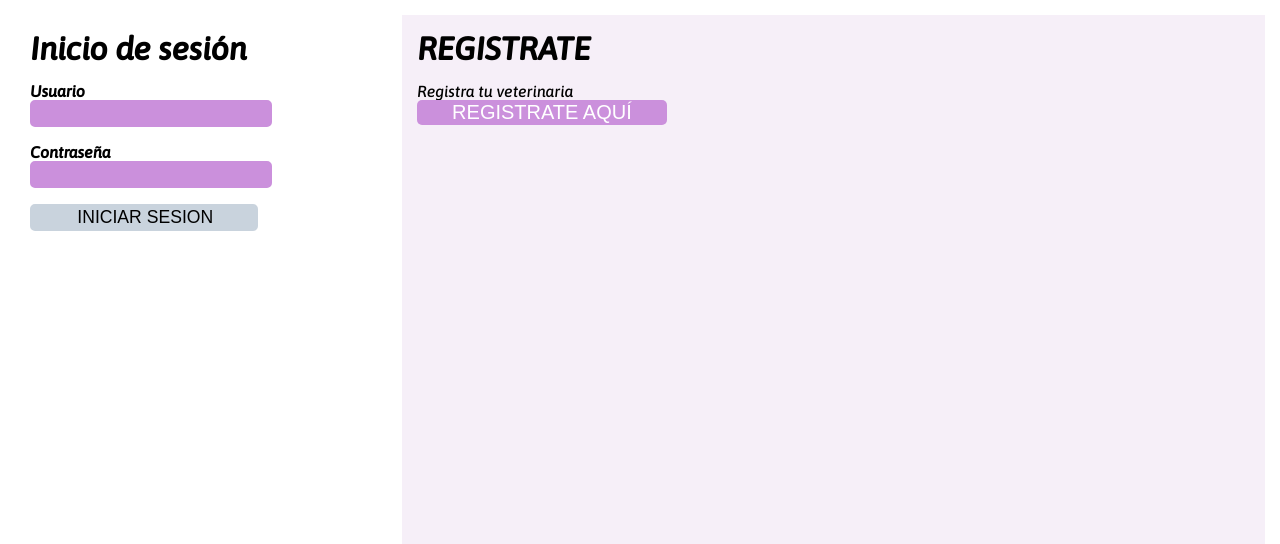
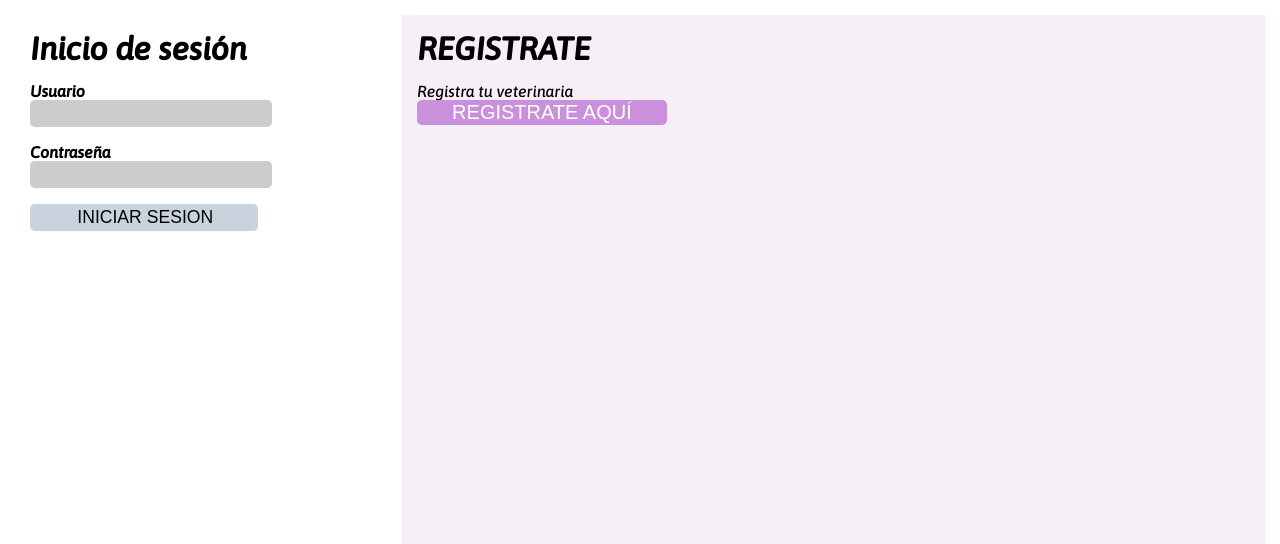
Before and after one commit to julianzx811/infopetsX, a Django app: page / in a window 1280 px wide. Shown: the part 77-621 px from the top of the page. Run offline with Django 3.2, Linux system fonts and the light colour scheme.

Commit message:
1/06/2022

```diff
--- a/InfoPest/general/static/css/estilosg.css
+++ b/InfoPest/general/static/css/estilosg.css
@@ -76,8 +76,8 @@ header {
     padding-left: 0.5rem;
     border: 2px solid;
     border-radius: 5px;
-    background-color: #CB90DC;
-    border-color: #CB90DC;
+    background-color: #CDCBCD;
+    border-color: #CDCBCD;
 }
 
 #registrarse input{
--- a/InfoPest/general/static/css/estilosrv.css
+++ b/InfoPest/general/static/css/estilosrv.css
@@ -115,8 +115,7 @@ h3 {
 .menu a {
      color: #818181;
      text-decoration: none;
-     padding: 20px;
-     padding: 20px;
+     padding: 30px;
 }
 
 #dropdown {
```
